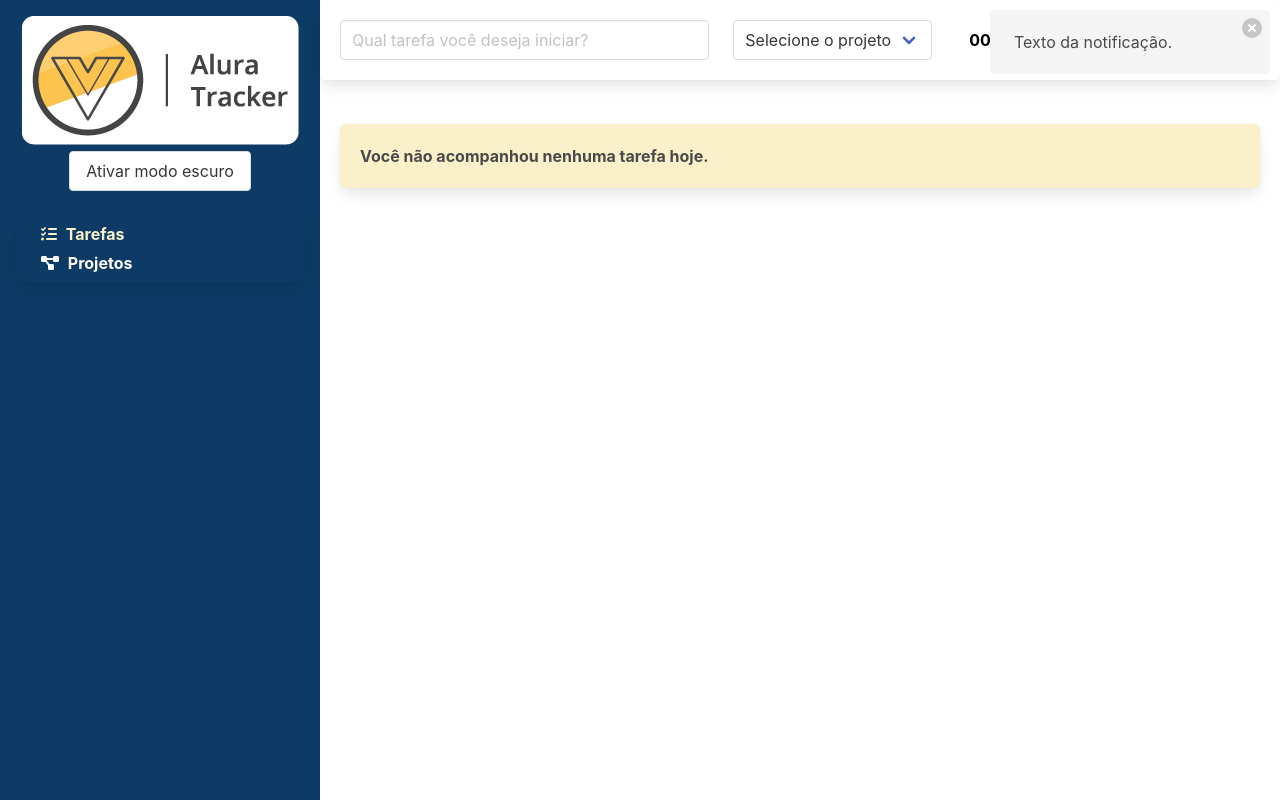
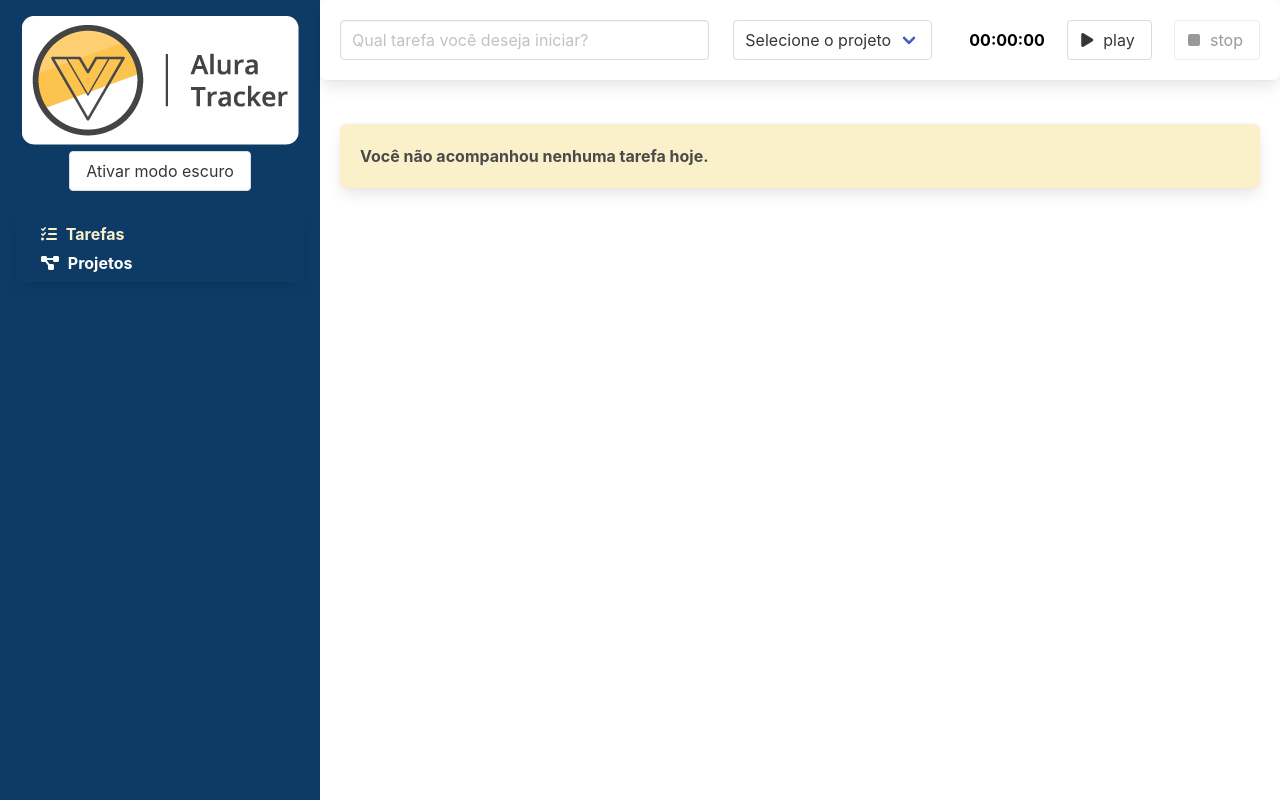
Before and after one commit to andre-felipe-os/vue-formacao-alura, a Vue app: page /#/tarefas in a window 1280 px wide. Built offline with nearby package versions, Linux system fonts and the light colour scheme.

Commit message:
feat: apresenta notificações a partir do array no estado da aplicação

```diff
--- a/src/components/Notificacoes.vue
+++ b/src/components/Notificacoes.vue
@@ -1,17 +1,26 @@
 <template>
   <div class="notificacoes">
-    <article class="notification">
+    <article class="notification"
+        v-for="notificacao of notificacoes"
+        v-bind:key="notificacao.id">
       <button class="delete"></button>
-      Texto da notificação.
+      {{ notificacao.texto }}
     </article>
   </div>
 </template>
 
 <script lang="ts">
+import { useStore } from '@/stores';
 import { computed, defineComponent } from 'vue';
 
 export default defineComponent({
-  name: 'NotificacoesVue'
+  name: 'NotificacoesVue',
+  setup() {
+    const store = useStore();
+    return {
+        notificacoes: computed(() => store.state.notificacoes)
+    }
+  }
 });
 </script>
 
```
